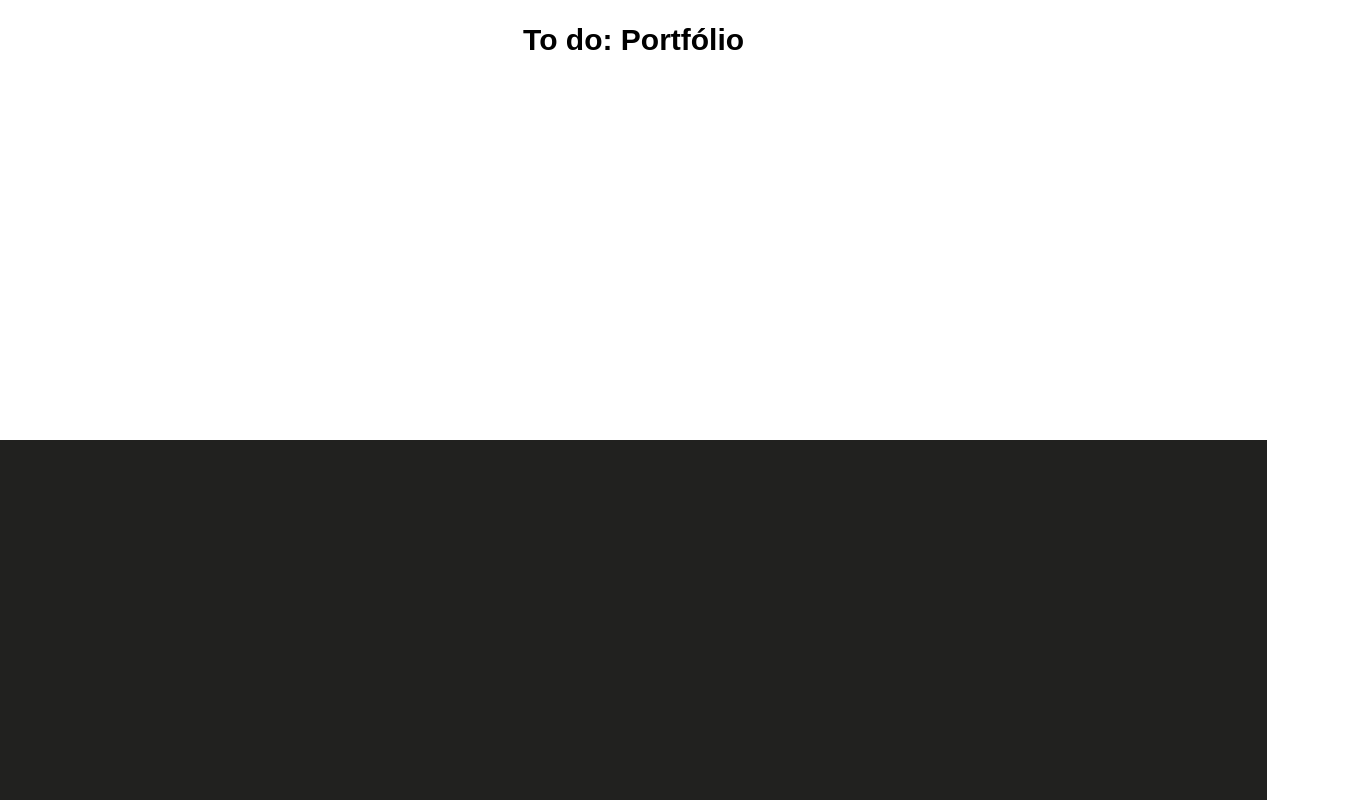
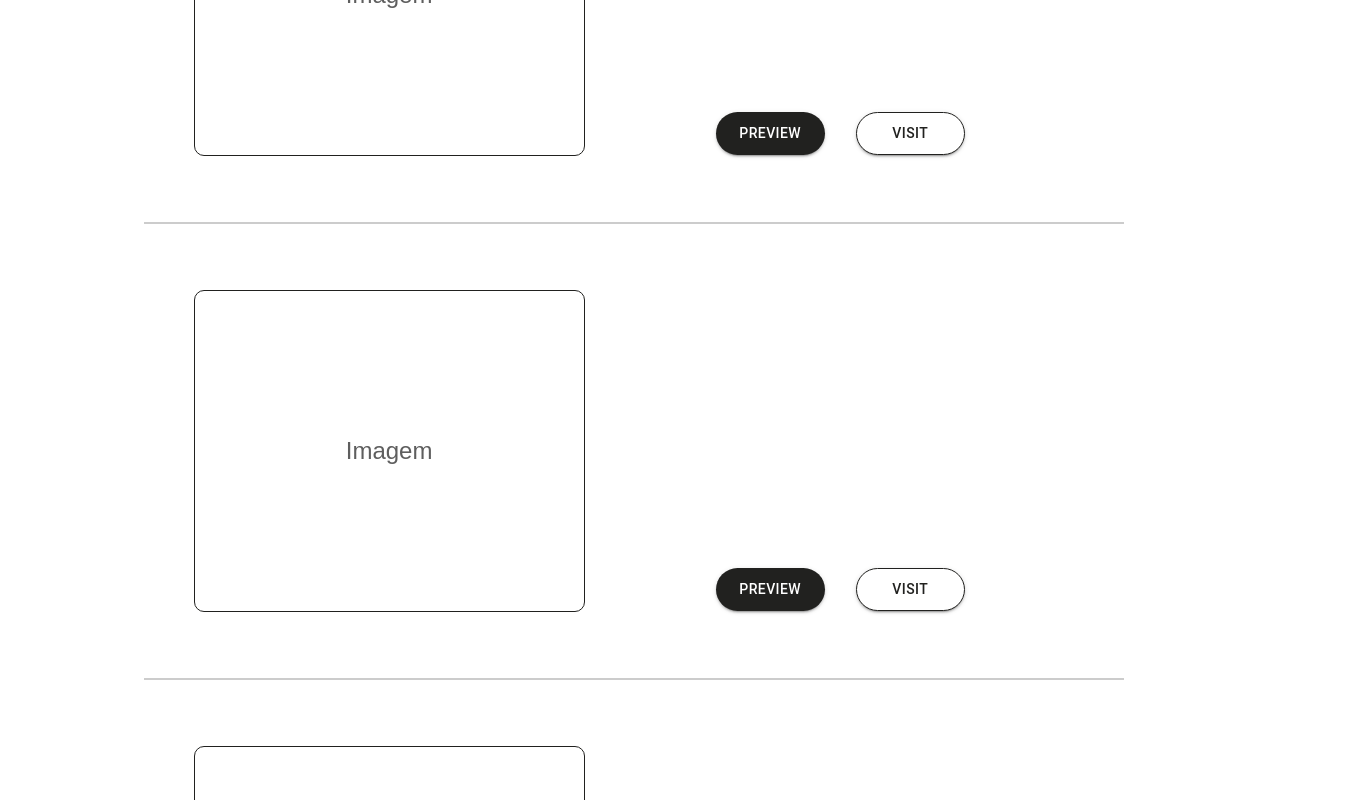
Before and after one commit to LeSales/Personal-page, a Next.js app: page / in a window 1280 px wide. Shown: the part 1960-2760 px from the top of the page, 1367 px wide, since content can reach past the window. Built offline with nearby package versions, Linux system fonts and the light colour scheme.

Commit message:
Add portfolio base

```diff
--- a/pages/components/AppFooter/AppFooter.jsx
+++ b/pages/components/AppFooter/AppFooter.jsx
@@ -27,7 +27,7 @@ export const Wrapper = styled.header`
 function AppFooter() {
   return (
       <Wrapper>
-       <div>To do: footer</div>
+       <div>Criado por Leandro Sales</div>
       </Wrapper>
   );
 }
--- a/pages/components/AppHeader/AppHeader.jsx
+++ b/pages/components/AppHeader/AppHeader.jsx
@@ -1,5 +1,6 @@
 import React from "react";
 import styled from "styled-components";
+import Sandwich from "./SandwichButton";
 
 export const Wrapper = styled.header`
   height: 70px;
@@ -38,7 +39,7 @@ export const Wrapper = styled.header`
 
   a:visited {
     text-decoration: none;
-    color:inherit;
+    color: inherit;
   }
   a:hover {
     display: flex;
@@ -60,6 +61,37 @@ export const Wrapper = styled.header`
   }
 `;
 
+export const SandwichButton = styled.div`
+    width:2rem;
+    height:2rem;
+    top: 25px;
+    right: 15vw;
+    z-index:20;
+    display:none;
+    @media (max-width: 680px) {
+        display:flex;
+        justify-content:space-around;
+        flex-flow:column nowrap;
+    }
+    div {
+        width: 2rem;
+        height: 0.25rem;
+        background-color:#FFF;
+        border-radius:10px;
+        transform-origin:1px;
+        transition: all 0.2s linear;
+        &:nth-child(1) {
+            transform: ${({ open }) => open ? 'rotate(45deg)' : 'rotate(0)'};
+        }
+        &:nth-child(2) {
+            opacity: ${({ open }) => open ? '0' : '1'};
+        }
+        &:nth-child(3) {
+            transform: ${({ open }) => open ? 'rotate(-45deg)' : 'rotate(0)'};
+        }
+    }
+`
+
 function AppHeader() {
   return (
     <Wrapper>
@@ -68,36 +100,57 @@ function AppHeader() {
         <nav>
           <ul>
             <li>
-              <a href="/" onClick={ e => {
+              <a
+                href="/"
+                onClick={(e) => {
                   let home = document.querySelector(".home");
                   e.preventDefault();
-                home && home.scrollIntoView({behavior:"smooth"});
-              }}>Home</a>
+                  home && home.scrollIntoView({ behavior: "smooth" });
+                }}
+              >
+                Home
+              </a>
             </li>
             <li>
-              <a href="/" onClick={ e => {
+              <a
+                href="/"
+                onClick={(e) => {
                   let sobre = document.querySelector(".sobre");
                   e.preventDefault();
-                sobre && sobre.scrollIntoView({behavior:"smooth"});
-              }}>Sobre</a>
+                  sobre && sobre.scrollIntoView({ behavior: "smooth" });
+                }}
+              >
+                Sobre
+              </a>
             </li>
             <li>
-              <a href="/" onClick={ e => {
+              <a
+                href="/"
+                onClick={(e) => {
                   let portfolio = document.querySelector(".portfolio");
                   e.preventDefault();
-                portfolio && portfolio.scrollIntoView({behavior:"smooth"});
-              }}>Portfólio</a>
+                  portfolio && portfolio.scrollIntoView({ behavior: "smooth" });
+                }}
+              >
+                Portfólio
+              </a>
             </li>
             <li>
-              <a href="/" onClick={ e => {
+              <a
+                href="/"
+                onClick={(e) => {
                   let contato = document.querySelector(".contato");
                   e.preventDefault();
-                contato && contato.scrollIntoView({behavior:"smooth"});
-              }}>Contato</a>
+                  contato && contato.scrollIntoView({ behavior: "smooth" });
+                }}
+              >
+                Contato
+              </a>
             </li>
           </ul>
         </nav>
       </div>
+
     </Wrapper>
   );
 }
--- /dev/null
+++ b/pages/components/AppHeader/SandwichButton.jsx
@@ -0,0 +1,19 @@
+import React, { useState } from 'react';
+//import RightNav from './RightNav';
+import { SandwichButton } from './AppHeader';
+
+function Sandwich() {
+
+    const [open, setOpen] = useState(false);
+
+    return <>
+        <SandwichButton open={open} onClick={() => setOpen(!open)}>
+            <div></div>
+            <div></div>
+            <div></div>
+        </SandwichButton>
+
+    </>
+}
+
+export default Sandwich;
--- a/pages/components/AppPortfolio/AppPortfolio.jsx
+++ b/pages/components/AppPortfolio/AppPortfolio.jsx
@@ -1,15 +1,23 @@
 import React from "react";
 import styled from "styled-components";
+import Button from '@material-ui/core/Button';
+
+const flexCenter = `
+  display: flex;
+  align-items: center;
+  justify-content: center;
+`;
 
 export const Wrapper = styled.div`
   width: 99vw;
-  height: 100vh;
-  overflow: hidden;
-  display: flex;
-  justify-content: center;
-  align-items: center;
+  min-height: 100vh;
+  ${flexCenter}
   flex-direction: column;
-  background-color: #FFF;
+  background-color: #fff;
+  padding: 100px;
+  font-size: 24px;
+  font-family: sans-serif;
+  color:#5e5e5e;
 
   h2 {
     font-size: 30px;
@@ -18,15 +26,112 @@ export const Wrapper = styled.div`
     margin: 0;
   }
 
+  .conteiner {
+    ${flexCenter}
+    max-width: 980px;
+    margin: 50px 0;
+    display: flex;
+    padding: 16px;
+  }
+
+  .conteiner h2 {
+    height: 15%;
+    padding: 15px;
+  }
+
+  .conteiner p {
+    height: 55%;
+    padding-left: 20px;
+  }
+
+  .imagem {
+    ${flexCenter}
+    width: 50vw;
+    height: 40vh;
+    border-radius: 10px;
+    border: 1px solid #21211f;
+    margin: 0 50px;
+  }
+
+  .infos {
+    display: flex;
+    justify-content: flex-start;
+    flex-direction: column;
+    color:#21211f;
+    width: 50vw;
+    height: 40vh;
+    margin: 0 50px;
+  }
+
+  .separator {
+    width: 100%;
+    max-width: 980px;
+    height: 2px;
+    background-color: #CCC;
+  }
+  .buttons{
+    display: flex;
+    width: 80%;
+    height: 15%;
+    justify-content: space-evenly;
+  }
+
+  .preview{
+    min-width: 80px;
+    width: 35%;
+    background-color: #21211f;
+    border-radius: 30px;
+    color: #FFF;
+  }
+
+  .preview:hover{
+    background-color: #3f3e3e;
+  }
+
+  .visit{
+    min-width: 80px;
+    width: 35%;
+    background-color: #FFF;
+    border-radius: 30px;
+    color: #21211f;
+    border: 1px solid #21211f;
+  }
+
+  .visit:hover{
+    background-color: #21211f;
+    color:#FFF;
+  }
 `;
 
 function AppPortfolio() {
   return (
-    <Wrapper className="portfolio">
+  <Wrapper className="portfolio">
+    Portfólio
+    <PortfolioSection title={"Teste Title"} description={"test Description"}></PortfolioSection>
+    <div className="separator"></div>
+    <PortfolioSection></PortfolioSection>
+    <div className="separator"></div>
+    <PortfolioSection></PortfolioSection>
+  </Wrapper>);
+}
+
+function PortfolioSection(props) {
+  return (
+    <>
       <div className="conteiner">
-        <h2>To do: Portfólio</h2>
+        <div className="imagem">
+          Imagem
+        </div>
+        <div className="infos">
+          <h2>{props.title}</h2>
+          <p>{props.description}</p>
+          <div className="buttons">
+          <Button variant="contained" className="preview">Preview</Button>
+          <Button variant="contained" className="visit">Visit</Button>
+          </div>
+        </div>
       </div>
-    </Wrapper>
+    </>
   );
 }
 
--- a/pages/components/AppToTopButton/AppToTopButton.jsx
+++ b/pages/components/AppToTopButton/AppToTopButton.jsx
@@ -3,8 +3,8 @@ import { useEffect } from "react";
 
 export const Wrapper = styled.div`
   background-color: #333;
-  width: 20px;
-  height: 20px;
+  width: 10px;
+  height: 10px;
   border-radius: 50px;
   position: fixed;
   right: 15px;
```
Lines whose indentation alone changed are shown as unchanged.
